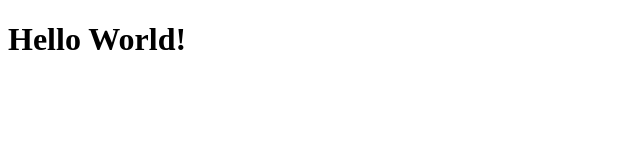
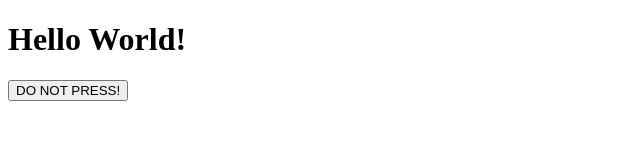
Before and after one commit to Bladey-Kon/COMP-002-1, a plain HTML site: page index.html in a window 1280 px wide. Shown: the whole page, without its empty margins (0-640 px from the left). Drawn offline with Linux system fonts and the light colour scheme.

Commit message:
Hello World!

```diff
--- a/index.html
+++ b/index.html
@@ -12,5 +12,6 @@
         console.log("Hello World");
     </script>
     <script src="js/script.js"></script>
+    <button onclick="alert('Boom!');">DO NOT PRESS!</button>
 </body>
 </html>
```
